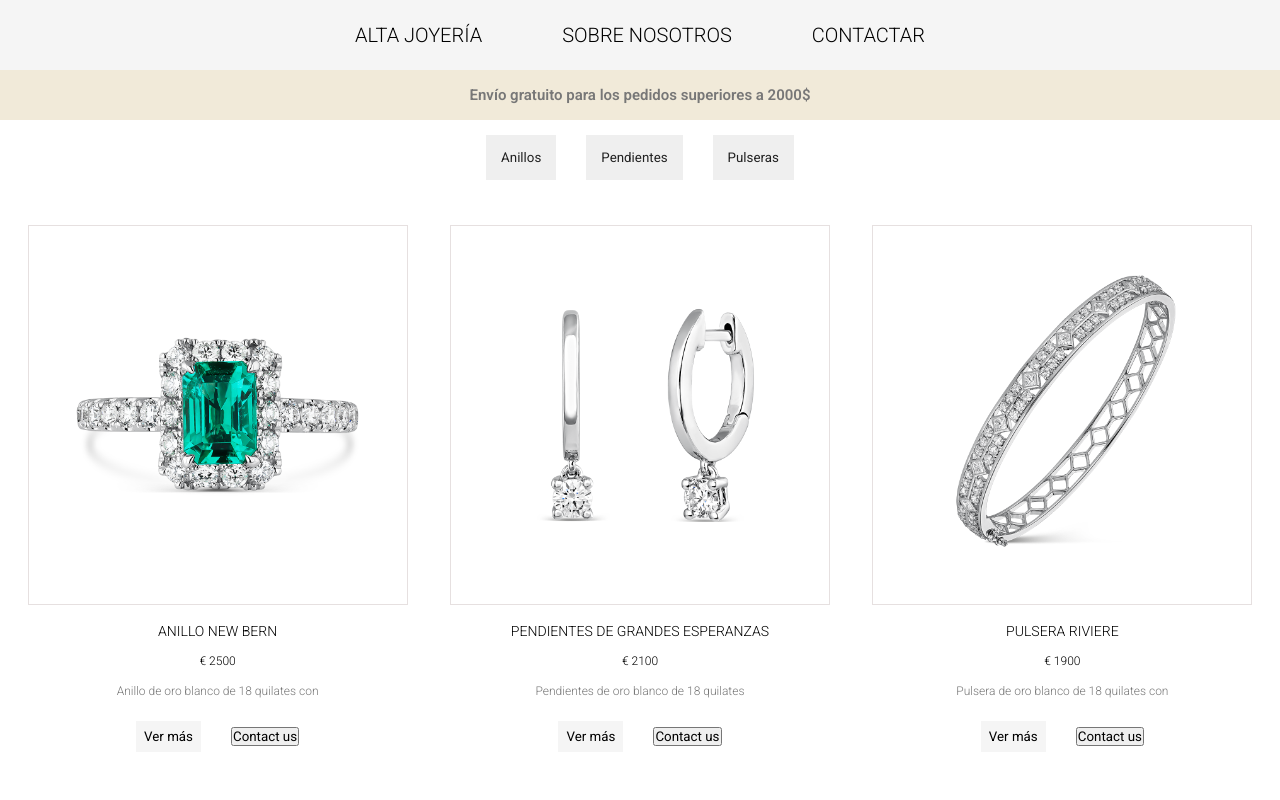
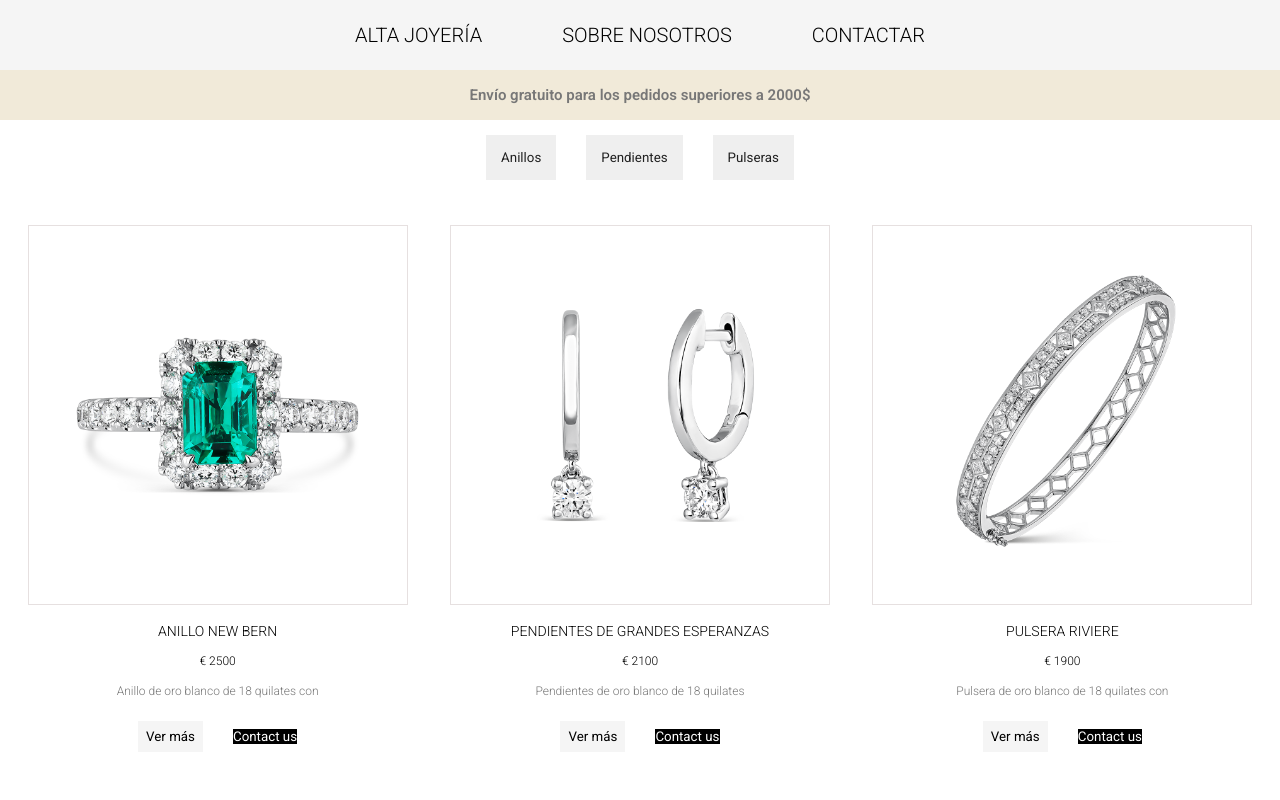
Before and after one commit to Xyrus9/AungStarWeb, a React (Create React App) app: page / in a window 1280 px wide. Shown: the top 800 px of the page. Built offline with nearby package versions, Linux system fonts and the light colour scheme.

Commit message:
Update App.css

```diff
--- a/src/App.css
+++ b/src/App.css
@@ -81,6 +81,11 @@
      margin: 10px;
      border: none;
 }
+.ctaBtn{
+     background-color: #000000 ;
+     color:#fff;
+     border: none
+}
 
  @media all and (max-width:500px){
      nav{
```
